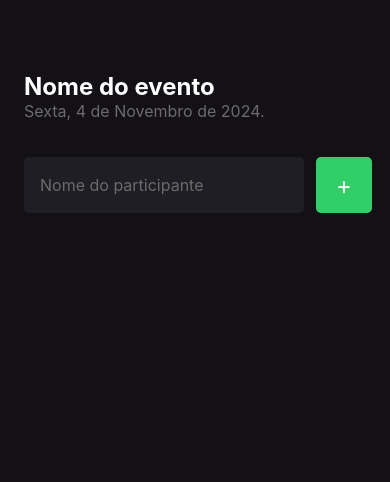
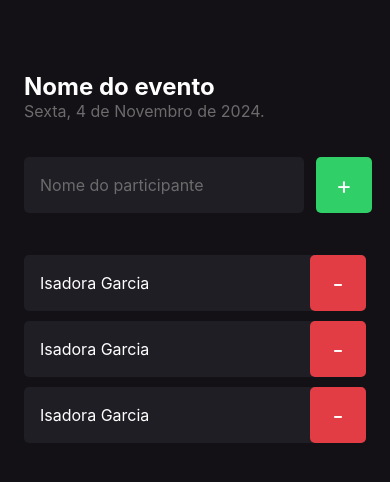
Before and after one commit to isagarci4/imHere, a React Native app: screen / in a window 390 px wide. Shown: the top 482 px of the page. Built offline with nearby package versions, Linux system fonts and the light colour scheme.

Commit message:
FEAT: Componente de participante

```diff
--- /dev/null
+++ b/src/components/Participant/index.tsx
@@ -0,0 +1,18 @@
+import { View, Text, TouchableOpacity } from 'react-native';
+import { styles } from './styles';
+
+export function Participant() {
+    return(
+        <View style={styles.container}>
+            <Text style={styles.name}>
+                Isadora Garcia
+            </Text>
+
+            <TouchableOpacity style={styles.button}>
+                <Text style={styles.buttonText}>
+                    -
+                </Text>
+            </TouchableOpacity>
+        </View>
+    )
+}
--- /dev/null
+++ b/src/components/Participant/styles.ts
@@ -0,0 +1,30 @@
+import { StyleSheet } from "react-native";
+
+export const styles = StyleSheet.create({
+    container: {
+        width: '100%',
+        backgroundColor: '#1F1E25',
+        borderRadius: 5,
+        flexDirection: 'row',
+        alignItems: 'center',
+        marginBottom: 10,
+    },
+    name: {
+        flex: 1,
+        fontSize: 16,
+        color: '#FFF',
+        marginLeft: 16,
+    },
+    button: {
+        width: 56,
+        height: 56,
+        borderRadius: 5,
+        backgroundColor: '#E23C44',
+        justifyContent: 'center',
+        alignItems: 'center',
+    },
+    buttonText: {
+        color: '#FFF',
+        fontSize: 24,
+    },
+})
--- a/src/screens/Home/index.tsx
+++ b/src/screens/Home/index.tsx
@@ -1,4 +1,6 @@
 import { Text, View, TextInput, TouchableOpacity } from "react-native"
+
+import { Participant } from "../../components/Participant"
 
 import { styles } from './styles'
 
@@ -30,6 +32,10 @@ export function Home() {
           </Text>
         </TouchableOpacity>
       </View>
+
+      <Participant />
+      <Participant />
+      <Participant />
     </View>
   )
 }
```
